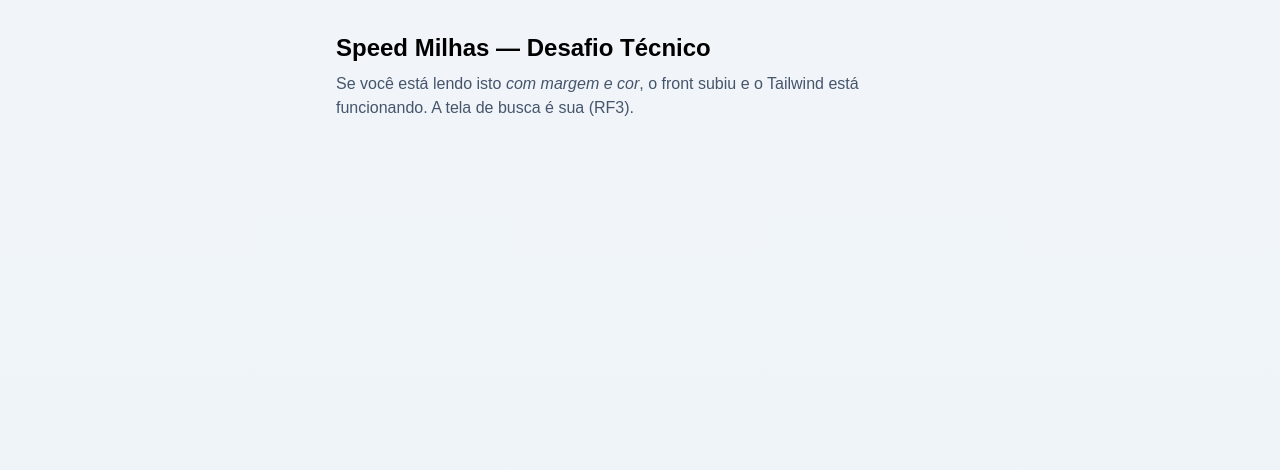
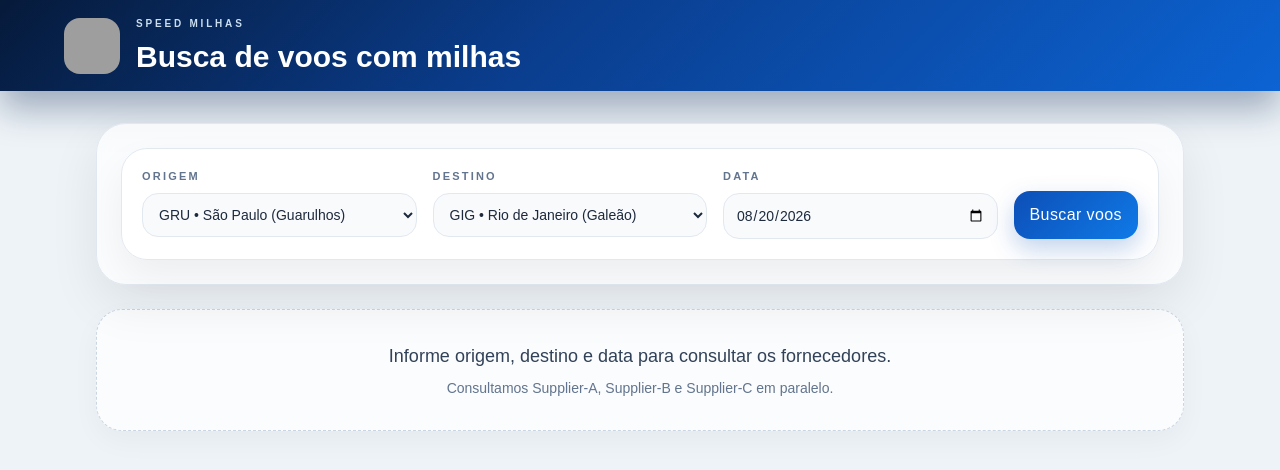
Before and after one commit to wesleydcm/speedmilhas-desafio-pleno, a Next.js app in the folder web/: page / in a window 1280 px wide. Shown: the top 470 px of the page. Built offline with nearby package versions, Linux system fonts and the light colour scheme; grey boxes are pictures that could not be loaded.

Commit message:
feat: implement SearchAlert component for displaying search status and results

```diff
--- a/web/app/layout.tsx
+++ b/web/app/layout.tsx
@@ -1,14 +1,14 @@
-import type { ReactNode } from 'react';
-import './globals.css';
+import type { ReactNode } from "react";
+import "./globals.css";
 
 export const metadata = {
-  title: 'Speed Milhas — Desafio Técnico',
+  title: "Speed Milhas — Desafio Técnico",
 };
 
 export default function RootLayout({ children }: { children: ReactNode }) {
   return (
-    <html lang="pt-BR">
-      <body>{children}</body>
+    <html lang="pt-BR" suppressHydrationWarning>
+      <body suppressHydrationWarning>{children}</body>
     </html>
   );
 }
--- a/web/app/page.tsx
+++ b/web/app/page.tsx
@@ -1,11 +1,62 @@
+"use client";
+
+import { useMemo } from "react";
+import { SearchAlert } from "@/components/search/search-alert";
+import { SearchHeader } from "@/components/search/search-header";
+import { SearchPanel } from "@/components/search/search-panel";
+import { SearchResultsTable } from "@/components/search/search-results-table";
+import { useSearchFlights } from "@/hooks/use-search-flights";
+
 export default function Home() {
+  const { form, status, errorMessage, result, updateField, submit } =
+    useSearchFlights();
+
+  const summaryText = useMemo(() => {
+    if (!result) return "";
+
+    if (result.partial) {
+      return `Resultados parciais: ${result.data.length} opção(ões) disponíveis de ${result.metadata.total}. Alguns fornecedores falharam.`;
+    }
+
+    return `Encontramos ${result.data.length} opção(ões) disponíveis.`;
+  }, [result]);
+
   return (
-    <main className="mx-auto max-w-2xl p-8">
-      <h1 className="text-2xl font-semibold">Speed Milhas — Desafio Técnico</h1>
-      <p className="mt-2 text-slate-600">
-        Se você está lendo isto <em>com margem e cor</em>, o front subiu e o Tailwind está
-        funcionando. A tela de busca é sua (RF3).
-      </p>
+    <main className="min-h-screen bg-[#eef3f7] px-0 py-0 text-slate-800">
+      <SearchHeader />
+      <div className="mx-auto max-w-6xl px-4 py-8 md:px-6 lg:px-8">
+        <section className="rounded-[30px] border border-slate-200 bg-white/70 p-5 shadow-[0_18px_50px_rgba(15,23,42,0.08)] backdrop-blur-sm md:p-6">
+          <SearchPanel
+            form={form}
+            onFieldChange={updateField}
+            onSubmit={submit}
+            isLoading={status === "loading"}
+          />
+        </section>
+
+        <section className="mt-6">
+          <SearchAlert
+            status={status}
+            result={result}
+            errorMessage={errorMessage}
+          />
+
+          {(status === "success" || status === "partial") && result && (
+            <div className="mt-6 space-y-4 rounded-[30px] border border-slate-200 bg-white/80 p-5 shadow-[0_18px_50px_rgba(15,23,42,0.06)]">
+              <div className="flex items-center justify-between gap-3">
+                <h2 className="text-xl font-semibold text-slate-800">
+                  {summaryText}
+                </h2>
+                <span className="rounded-full border border-slate-200 bg-slate-100 px-2.5 py-1 text-xs font-medium text-slate-600">
+                  {result.data.length} cotação(ões)
+                </span>
+              </div>
+
+              <SearchResultsTable quotes={result.data} />
+            </div>
+          )}
+        </section>
+      </div>
     </main>
   );
 }
--- /dev/null
+++ b/web/components/search/search-alert.tsx
@@ -0,0 +1,72 @@
+import type { SearchResponse, SearchStatus } from "@/hooks/use-search-flights";
+
+type SearchAlertProps = {
+  status: SearchStatus;
+  result: SearchResponse | null;
+  errorMessage: string;
+};
+
+export function SearchAlert({
+  status,
+  result,
+  errorMessage,
+}: SearchAlertProps) {
+  if (status === "idle") {
+    return (
+      <div className="rounded-[26px] border border-dashed border-slate-300 bg-white/70 p-8 text-center text-slate-600 shadow-[0_10px_28px_rgba(15,23,42,0.04)]">
+        <p className="text-lg font-medium text-slate-700">
+          Informe origem, destino e data para consultar os fornecedores.
+        </p>
+        <p className="mt-2 text-sm text-slate-500">
+          Consultamos Supplier-A, Supplier-B e Supplier-C em paralelo.
+        </p>
+      </div>
+    );
+  }
+
+  if (status === "loading") {
+    return (
+      <div className="rounded-3xl border border-sky-200 bg-sky-50 p-4 text-sky-900 shadow-[0_10px_30px_rgba(14,116,144,0.08)]">
+        <div className="flex items-center gap-3">
+          <span className="h-2.5 w-2.5 animate-pulse rounded-full bg-sky-500" />
+          <p className="font-medium">
+            Consultando fornecedores e montando as melhores opções...
+          </p>
+        </div>
+      </div>
+    );
+  }
+
+  if (status === "error") {
+    return (
+      <div className="rounded-3xl border border-rose-200 bg-rose-50 p-4 text-rose-700 shadow-[0_10px_30px_rgba(190,24,93,0.08)]">
+        <p className="font-semibold">Não foi possível completar a busca.</p>
+        <p className="mt-1 text-sm text-rose-600">{errorMessage}</p>
+      </div>
+    );
+  }
+
+  if (status === "partial" && result) {
+    return (
+      <div className="rounded-3xl border border-amber-200 bg-amber-50 p-4 text-amber-900 shadow-[0_10px_30px_rgba(245,158,11,0.08)]">
+        <div className="flex flex-col gap-2 md:flex-row md:items-center md:justify-between">
+          <div>
+            <p className="text-xs font-semibold uppercase tracking-[0.2em] text-amber-700">
+              Resultado parcial
+            </p>
+            <p className="mt-1 text-sm text-amber-900">
+              Encontramos {result.data.length} opção(ões) de{" "}
+              {result.metadata.total}. Alguns fornecedores não responderam a
+              tempo.
+            </p>
+          </div>
+          <span className="inline-flex w-fit rounded-full bg-amber-100 px-2.5 py-1 text-xs font-medium text-amber-800 ring-1 ring-amber-200">
+            {result.metadata.failedProviders.length} fornecedor(es) fora
+          </span>
+        </div>
+      </div>
+    );
+  }
+
+  return null;
+}
```
